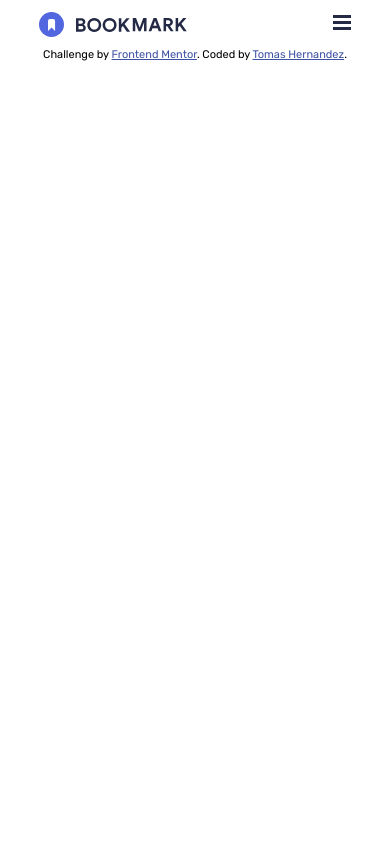
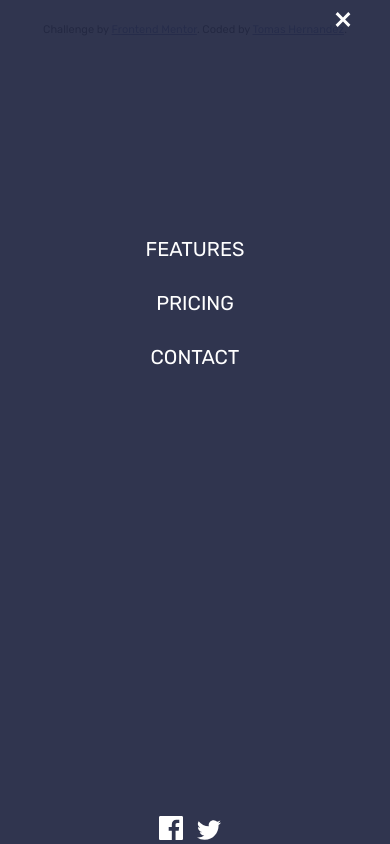
Before and after one commit to ThomasHernandez89/BookmarkLandingPage, a plain HTML site: page index.html in a window 390 px wide. Both pictures are taken after a click on the picture 342 px from the left and 22 px from the top of the page. Drawn offline with Linux system fonts and the light colour scheme.

Commit message:
CSS Commit
Finish burger menu responsiveness and structure

```diff
--- a/index.html
+++ b/index.html
@@ -16,27 +16,44 @@
 
 <body>
     <header class="_top_section">
-        <img class="_top_section_logo" src="images/logo-bookmark.svg" alt="logo">
-        <nav class="_nav_bar">
+        <div id="overlay" onclick="off()">
+            <div class="_close">
+                <img class="_close_icon" src="images/icon-close.svg" alt="">
+            </div>
+            <div class="_burger_menu_down">
+                <ul>
+                    <li><a href="">FEATURES</a></li>
+                    <li><a href="">PRICING</a></li>
+                    <li><a href="">CONTACT</a></li>
+                </ul>
+            </div>
+            <div class="_dropdown_social_media">
+                <img class="_icons" src="images/icon-facebook.svg" alt="facebook">
+                <img class="_icons" src="images/icon-twitter.svg" alt="twitter">
+            </div>
+        </div>
+        <img class="_top_section_logo" id="_nav_bar_logo" src="images/logo-bookmark.svg" alt="logo">
+        <nav class="_nav_bar" id="_nav_bar_id">
             <ul>
                 <li><a href="">FEATURES</a></li>
                 <li><a href="">PRICING</a></li>
                 <li><a href="">CONTACT</a></li>
             </ul>
         </nav>
-        <a href="#"><button class="_nav_bar_bttn">LOGIN</button></a>
-        <div class="_burger_menu">
-            <img class="_burger_menu_img" src="images/icon-hamburger.svg" alt="burger_menu">
+        <button class="_nav_bar_bttn">LOGIN</button>
+        <div class="_burger_menu" onclick="on()">
+            <img class="_burger_menu_img" id="_nav_bar_hamb" src="images/icon-hamburger.svg" alt="burger_menu">
         </div>
     </header>
-
-
     <footer>
         <p class="attribution">
             Challenge by <a href="https://www.frontendmentor.io?ref=challenge" target="_blank">Frontend Mentor</a>.
             Coded by <a href="# ">Tomas Hernandez</a>.
         </p>
     </footer>
+
+    <script src="script.js"></script>
+
 </body>
 
 </html>
--- a/script.js
+++ b/script.js
@@ -0,0 +1,11 @@
+function on() {
+    document.getElementById("overlay").style.display = "block";
+    document.getElementById("_nav_bar_logo").style.display = "none";
+    document.getElementById("_nav_bar_hamb").style.display = "none";
+  }
+
+  function off() {
+      document.getElementById("overlay").style.display = "none";
+      document.getElementById("_nav_bar_logo").style.display = "block";
+      document.getElementById("_nav_bar_hamb").style.display = "block";
+  }
--- a/style.css
+++ b/style.css
@@ -2,16 +2,20 @@
     font-family: 'Rubik';
     margin: 0;
     padding: 0;
+
 }
 
 html {
-    height: 100%;
+    height: auto;
 }
 
+
 button {
-    padding: 10% 45%;
+    padding: 1% 4%;
     border-radius: 5px;
     box-shadow: 0 1px 2px 0 rgba(0, 0, 0, 0.2);
+    border-width: .5px;
+    cursor: pointer;
 }
 
 .attribution {
@@ -43,40 +47,109 @@ button {
 
 ._nav_bar li {
     display: inline;
-    margin-right: 25px;
-
+    margin-right: 50px;
 }
 
 ._nav_bar li a {
     text-decoration: none;
-    font-size: 10px;
-    color: black;
+    font-size: 12px;
+    color: hsl(229, 31%, 21%);
 }
 
 ._nav_bar li a:hover {
-    color: hsl(229, 8%, 60%);
+    color: hsl(0, 94%, 66%);
     transition: 0.3s;
 }
 
-._nav_bar_bttn:hover {
+._nav_bar_bttn {
     background-color: hsl(0, 94%, 66%);
-    transition: 0.9s;
-    border-color: transparent;
     color: white;
 }
 
-@media only screen and (min-width:600px) {
+._nav_bar_bttn:hover {
+    background-color: transparent;
+    transition: 0.9s;
+
+
+    border-color: hsl(229, 8%, 60%);
+    color: hsl(229, 8%, 60%);
+}
+
+@media only screen and (min-width:800px) {
 
     ._burger_menu {
         display: none;
     }
 
-}
-
-@media only screen and (max-width:600px) {
-
-    ._nav_bar,
-    ._nav_bar_bttn {
+    #overlay {
         display: none;
     }
 }
+
+@media only screen and (max-width:800px) {
+
+    ._nav_bar_bttn,
+    ._nav_bar {
+        display: none;
+    }
+
+    ._burger_menu_img {
+        cursor: pointer;
+    }
+
+    ._close {
+        padding: 3% 10%;
+        text-align: right;
+    }
+
+    ._close_icon {
+        cursor: pointer;
+    }
+
+    ._burger_menu_down {
+        position: absolute;
+        list-style: none;
+        text-align: center;
+        height:80%;
+        width: 100%;
+        margin-top: 50%;
+    }
+
+    ._burger_menu_down li {
+        margin-bottom: 30px;
+    }
+
+    ._burger_menu_down li a {
+        text-decoration: none;
+        font-size: 20px;
+        color: white;
+    }
+
+    ._dropdown_social_media {
+        text-align: center;
+        width: 100%;
+        position: absolute;
+        bottom: 0;
+    }
+
+    ._icons {
+        align-self: center;
+        margin-right: 10px;
+    }
+
+    #overlay {
+        transition: 1s ease;
+        position: fixed;
+        display: none;
+        flex-direction: column;
+        width: 100%;
+        height: 100%;
+        top: 0;
+        left: 0;
+        right: 0;
+        bottom: 0;
+        background-color: rgba(37, 43, 70, 0.95);
+        z-index: 2;
+
+    }
+}
```
